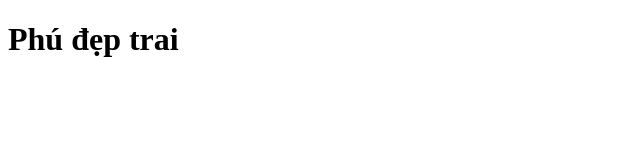
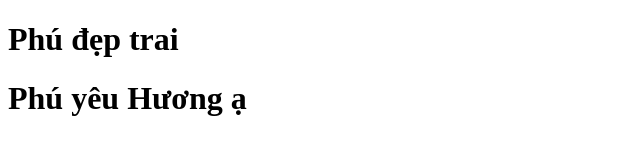
Before and after one commit to Phu121zz/Bai1, a plain HTML site: page index.html in a window 1280 px wide. Shown: the whole page, without its empty margins (0-640 px from the left). Drawn offline with Linux system fonts and the light colour scheme.

Commit message:
sửa đổi lần 1

```diff
--- a/index.html
+++ b/index.html
@@ -7,5 +7,6 @@
   </head>
   <body>
     <h1>Phú đẹp trai</h1>
+    <h1>Phú yêu Hương ạ</h1>
   </body>
 </html>
```
